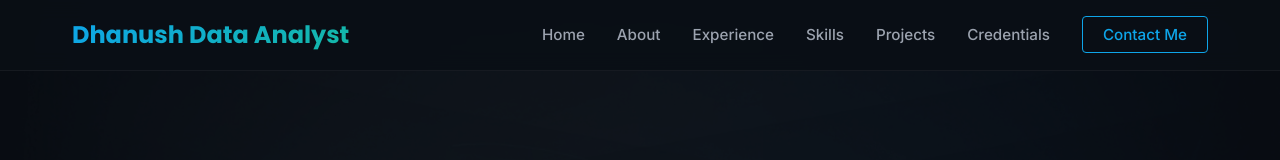
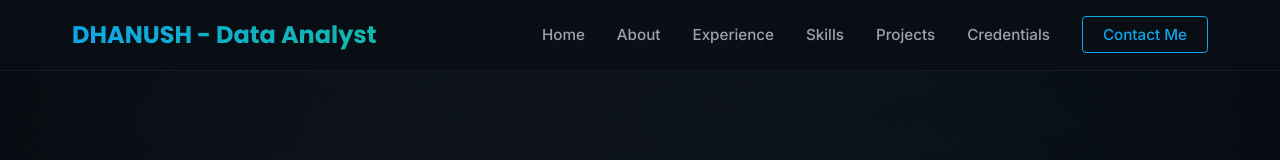
Before and after one commit to DHANUSHFSD/dhanush_data_analyst, a plain HTML site: page index.html in a window 1280 px wide. Shown: the top 160 px of the page. Drawn offline with Linux system fonts and the light colour scheme.

Commit message:
Update index.html

```diff
--- a/index.html
+++ b/index.html
@@ -20,7 +20,7 @@
 
     <nav id="navbar">
         <div class="container nav-container">
-            <a href="#" class="logo">Dhanush Data Analyst</a>
+            <a href="#" class="logo">DHANUSH - Data Analyst</a>
             <div class="nav-toggle" id="nav-toggle">
                 <i class="fas fa-bars"></i>
             </div>
```
